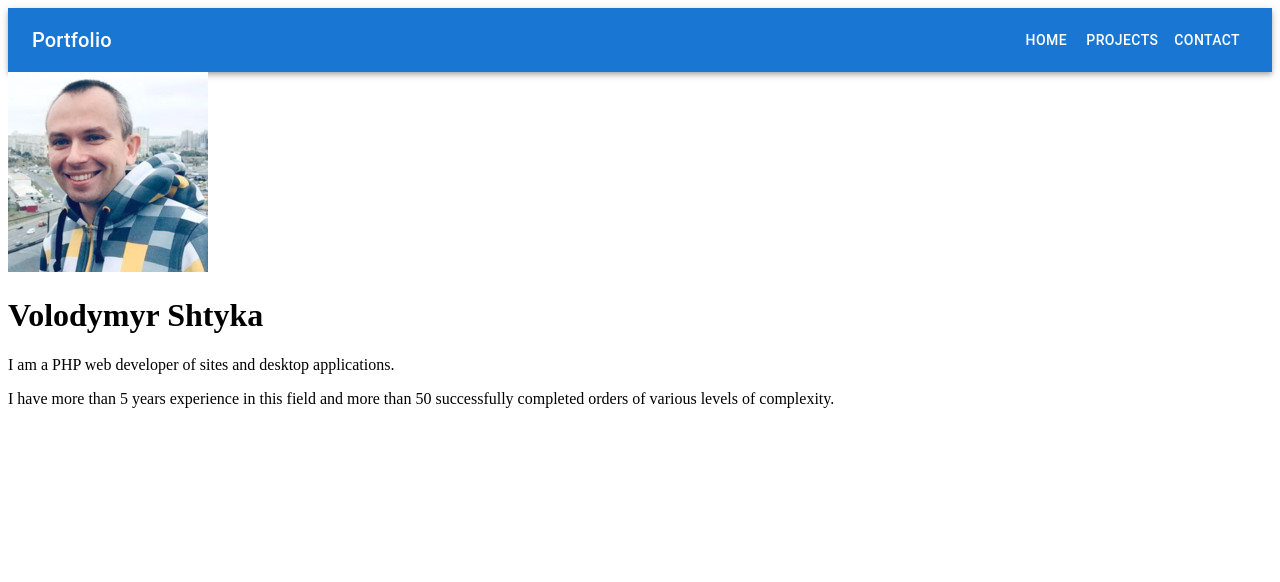
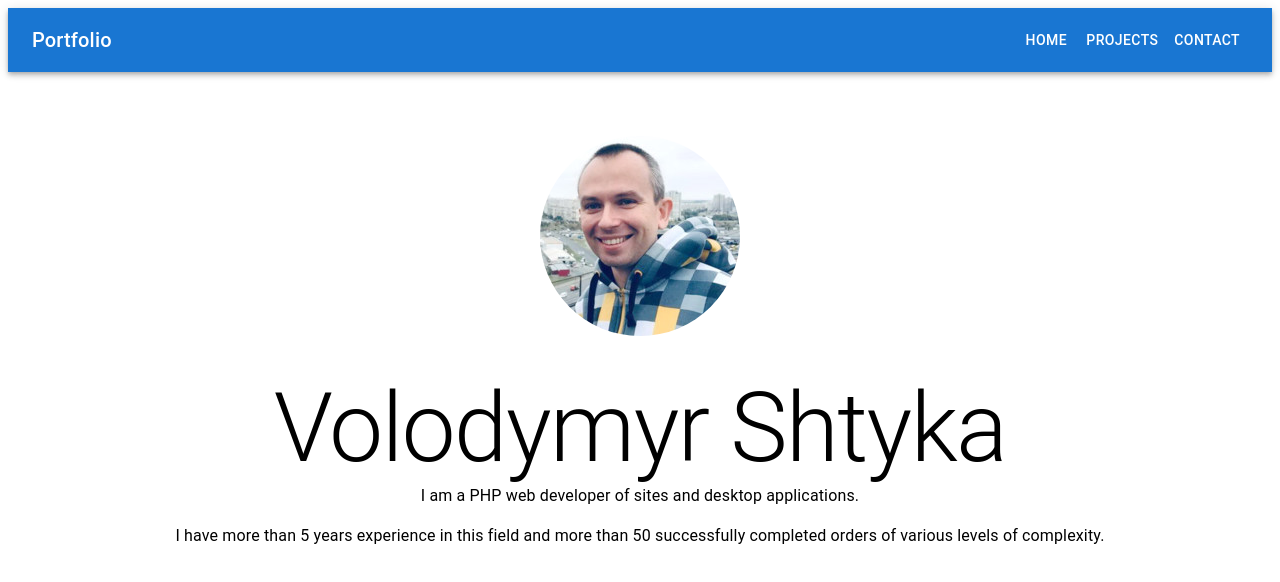
Before and after one commit to Volodymyr-Shtyka/personal-react-portfolio, a React (Vite) app: page / in a window 1280 px wide. Shown: the top 582 px of the page. Built offline with nearby package versions, Linux system fonts and the light colour scheme.

Commit message:
home update using material-ui

```diff
--- a/src/components/Home.jsx
+++ b/src/components/Home.jsx
@@ -1,15 +1,32 @@
 import React from "react";
+import {Typography, Container} from "@mui/material"; // Import Material-UI components
+import {styled} from "@mui/system"; // Import styled from @mui/system
 import AvatarImage from "../assets/images/avatar.jpeg"; // Import the image
+
+const RootContainer = styled(Container)({
+    marginTop: "4rem",
+    textAlign: "center",
+});
+
+const Avatar = styled("img")({
+    width: 200,
+    borderRadius: "50%",
+    marginBottom: "2rem",
+});
 
 function Home() {
     return (
-        <div>
-            <img src={AvatarImage} alt="Volodymyr Shtyka"/> {/* Use the imported image */}
-            <h1>Volodymyr Shtyka</h1>
-            <p>I am a PHP web developer of sites and desktop applications.</p>
-            <p>I have more than 5 years experience in this field and more than 50 successfully completed orders of
-                various levels of complexity.</p>
-        </div>
+        <RootContainer>
+            <Avatar src={AvatarImage} alt="Volodymyr Shtyka"/>
+            <Typography variant="h1">Volodymyr Shtyka</Typography>
+            <Typography variant="body1" paragraph>
+                I am a PHP web developer of sites and desktop applications.
+            </Typography>
+            <Typography variant="body1">
+                I have more than 5 years experience in this field and more than 50 successfully completed orders of
+                various levels of complexity.
+            </Typography>
+        </RootContainer>
     );
 }
 
```
